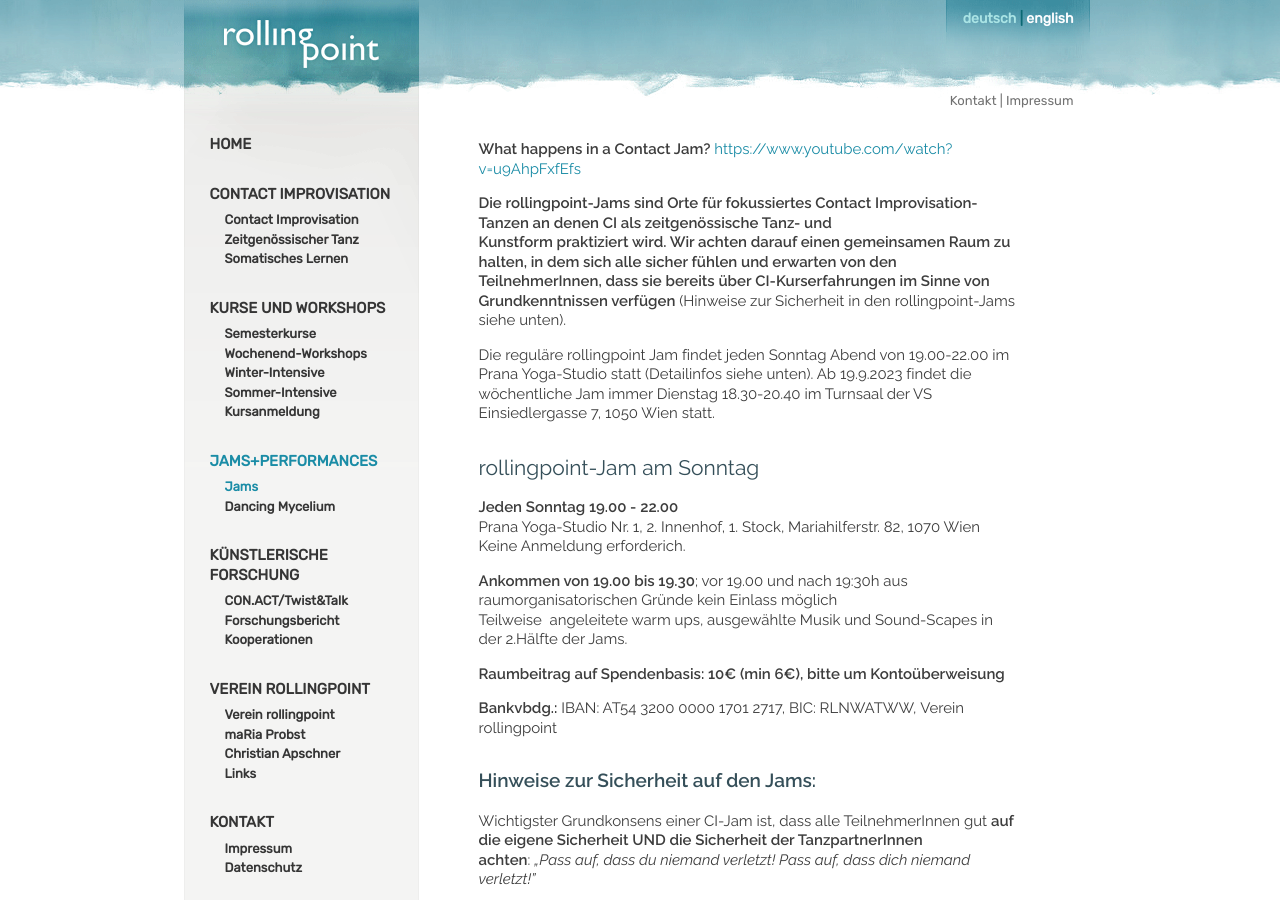
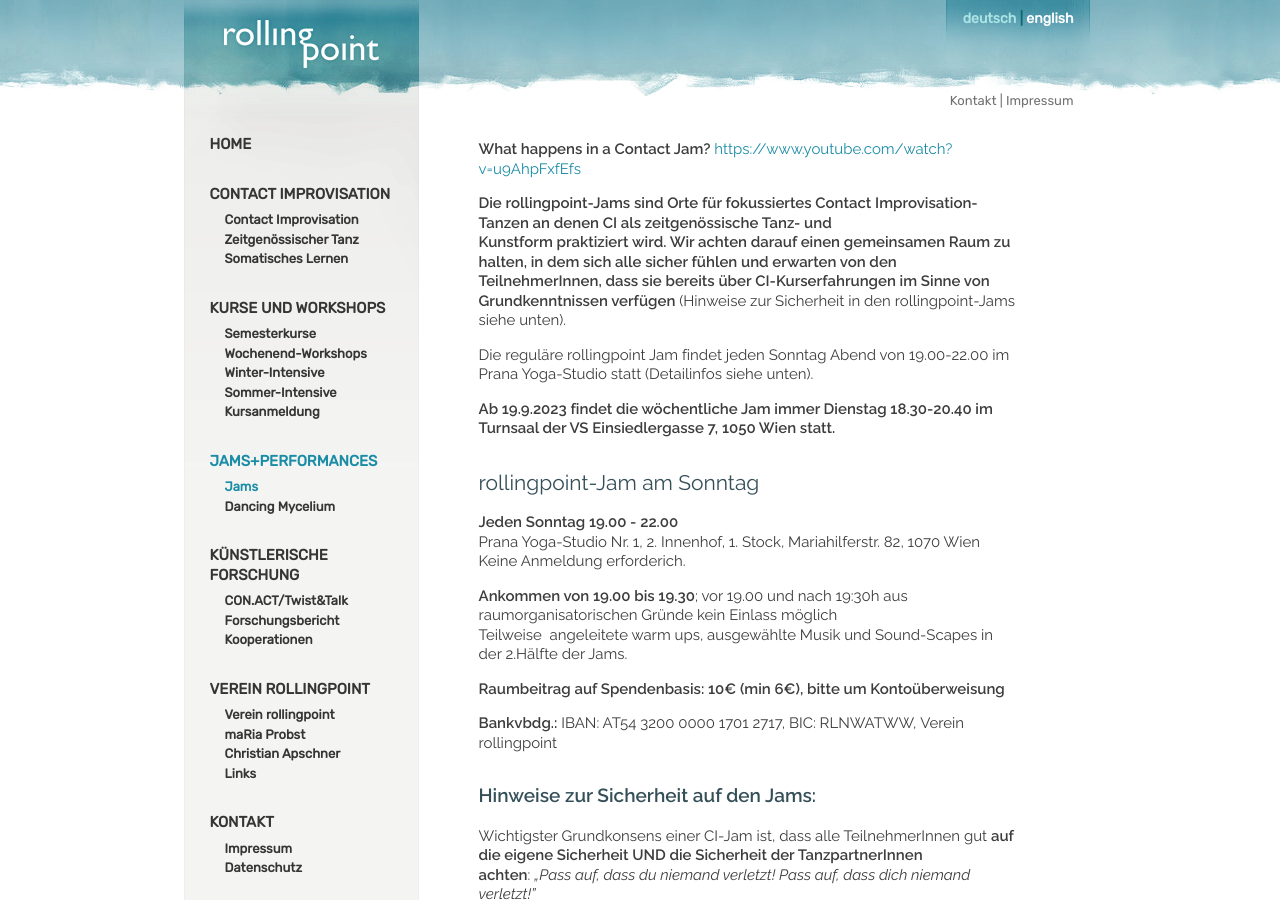
Before and after one commit to manulari/rollingpointat, a Jekyll site: the page built from _pages_de/jams.md, in a window 1280 px wide and 900 px high. Built offline with Jekyll 4.4.1, drawn with Linux system fonts in a browser that asks for light colours; comment, search, counter and statistics services are not loaded.

Commit message:
Update page (de) “jams”

```diff
--- a/_pages_de/jams.md
+++ b/_pages_de/jams.md
@@ -7,7 +7,9 @@ other_lang: ""
 
 **Die rollingpoint-Jams sind Orte für fokussiertes Contact Improvisation-Tanzen an denen CI als zeitgenössische Tanz- und Kunstform praktiziert wird. Wir achten darauf einen gemeinsamen Raum zu halten, in dem sich alle sicher fühlen und erwarten von den TeilnehmerInnen, dass sie bereits über CI-Kurserfahrungen im Sinne von Grundkenntnissen verfügen** (Hinweise zur Sicherheit in den rollingpoint-Jams siehe unten).
 
-Die reguläre rollingpoint Jam findet jeden Sonntag Abend von 19.00-22.00 im Prana Yoga-Studio statt (Detailinfos siehe unten). Ab 19.9.2023 findet die wöchentliche Jam immer Dienstag 18.30-20.40 im Turnsaal der VS Einsiedlergasse 7, 1050 Wien statt.
+Die reguläre rollingpoint Jam findet jeden Sonntag Abend von 19.00-22.00 im Prana Yoga-Studio statt (Detailinfos siehe unten).
+
+**Ab 19.9.2023 findet die wöchentliche Jam immer Dienstag 18.30-20.40 im Turnsaal der VS Einsiedlergasse 7, 1050 Wien statt.**
 
 ## rollingpoint-Jam am Sonntag
 
```
